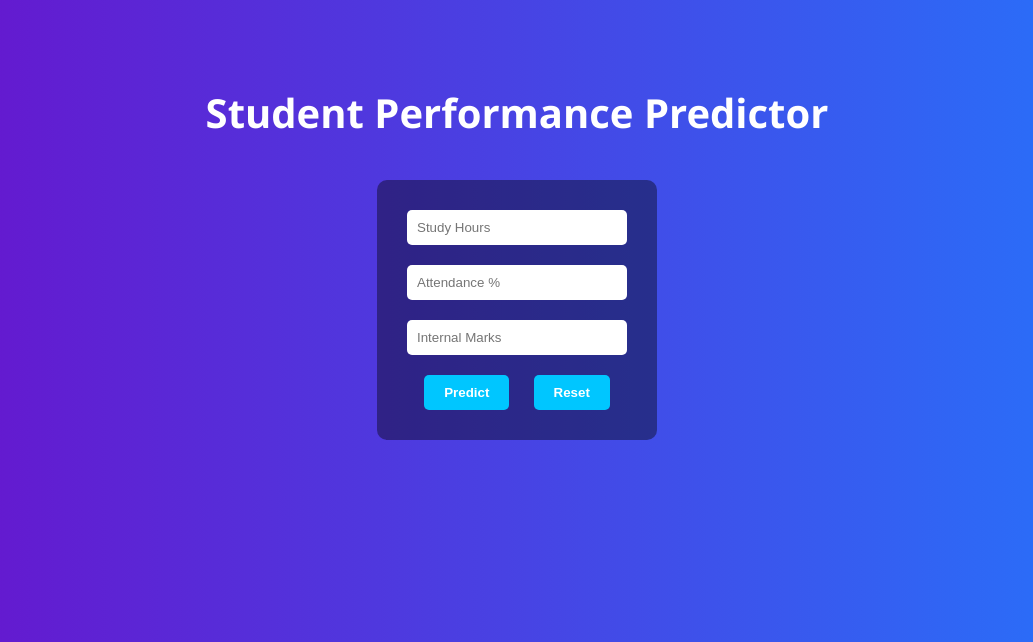
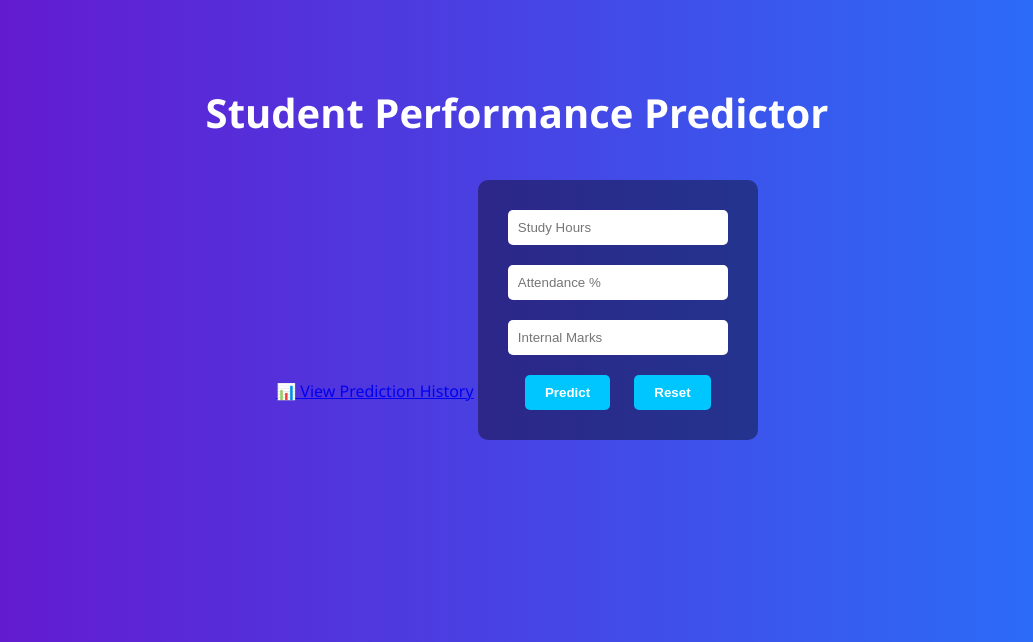
Before and after one commit to praneethbehara11/students_performance_predictor, a Flask app: page / in a window 1280 px wide. Shown: the top 642 px of the page, without its empty margins (123-1156 px from the left). Run offline with Flask 3, Linux system fonts and the light colour scheme; parts of the project's set-up code (start-up, migrations or seed data) failed here and were passed over.

Commit message:
Update index.html

```diff
--- a/templates/index.html
+++ b/templates/index.html
@@ -6,6 +6,9 @@
 </head>
 <body>
     <h1>Student Performance Predictor</h1>
+
+    <a href="/history">📊 View Prediction History</a>
+
     <form method="POST">
         <input type="text" name="hours" placeholder="Study Hours" required><br>
         <input type="text" name="attendance" placeholder="Attendance %" required><br>
@@ -13,6 +16,7 @@
         <input type="submit" value="Predict">
         <button type="reset">Reset</button>
     </form>
+
     {% if result %}
     <div class="result">
         Prediction Result: {{ result }}
```
